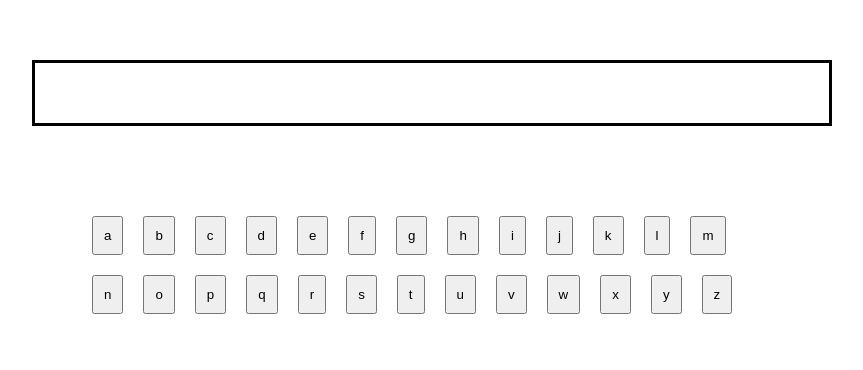
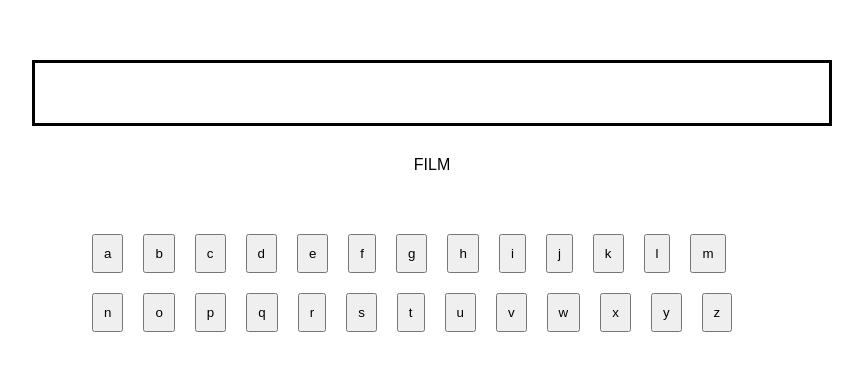
Before and after one commit to DariuszOkonski/hangman-oop, a website with bundled scripts: page index.html in a window 1280 px wide. Shown: the whole page, without its empty margins (208-1071 px from the left). Built offline with nearby package versions, Linux system fonts and the light colour scheme.

Commit message:
add Quote.js file

```diff
--- a/app/Game.js
+++ b/app/Game.js
@@ -1,12 +1,29 @@
+import { Quote } from './Quote.js';
+
 class Game {
+    quotes = [
+        {text: 'pan tadeusz', category: 'Utwor literacki'},
+        {text: 'janko muzykant', category: 'Utwor literacki'},
+        {text: 'akademia pana kleksa', category: 'Film'},
+        {text: 'ogniem i mieczem', category: 'Film'},
+    ]
+
     constructor({ lettersWrapper, categoryWrapper, wordWrapper, outputWrapper}) {
         this.lettersWrapper = lettersWrapper;
         this.categoryWrapper = categoryWrapper;
         this.wordWrapper = wordWrapper;
         this.outputWrapper = outputWrapper;
+
+        const {text, category} = this.quotes[Math.floor(Math.random() * this.quotes.length)]
+        this.categoryWrapper.innerHTML = category;
+        this.quote = new Quote(text);
     }
 
     start() {
+        this.drawLetters();
+    }
+
+    drawLetters() {
         for (let i = 0; i < 26; i++) {
             const label = (i + 10).toString(36);
             const button = document.createElement('button');
@@ -21,3 +38,13 @@ class Game {
         console.log(this);
     }
 }
+
+// ================================
+const game = new Game ({
+    lettersWrapper: document.getElementById('letters'),
+    categoryWrapper: document.getElementById('category'),
+    wordWrapper: document.getElementById('word'),
+    outputWrapper: document.getElementById('output'),
+});
+console.log(game);
+game.start();
--- /dev/null
+++ b/app/Quote.js
@@ -0,0 +1,9 @@
+export class Quote {
+    constructor(text) {
+        this.text = text;
+    }
+
+    getText() {
+
+    }
+}
--- a/index.html
+++ b/index.html
@@ -21,17 +21,6 @@
 
     </section>
 
-    <script src="app/Game.js" type="text/javascript" ></script>
-    <script>
-
-        const game = new Game ({
-            lettersWrapper: document.getElementById('letters'),
-            categoryWrapper: document.getElementById('category'),
-            wordWrapper: document.getElementById('word'),
-            outputWrapper: document.getElementById('output'),
-        });
-        console.log(game);
-        game.start();
-    </script>
+    <script src="app/Game.js" type="module" ></script>
 </body>
 </html>
```
